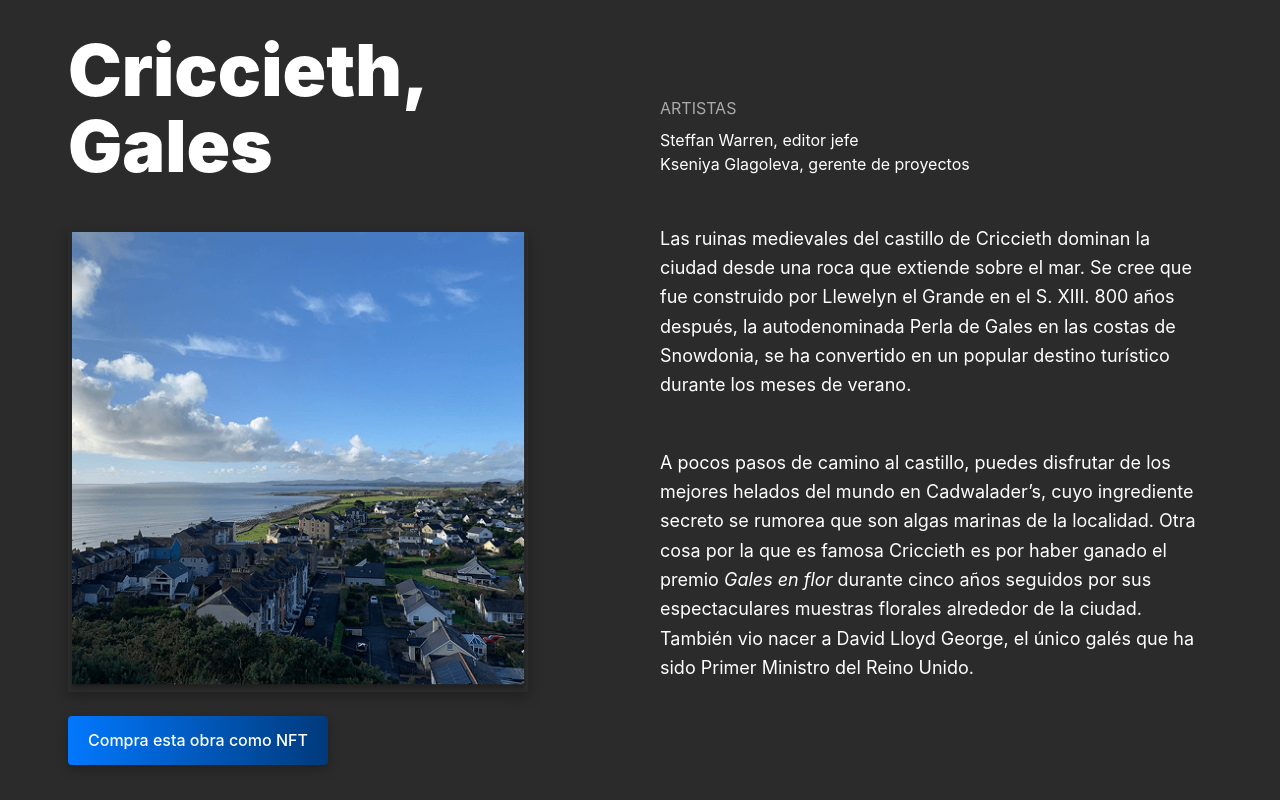
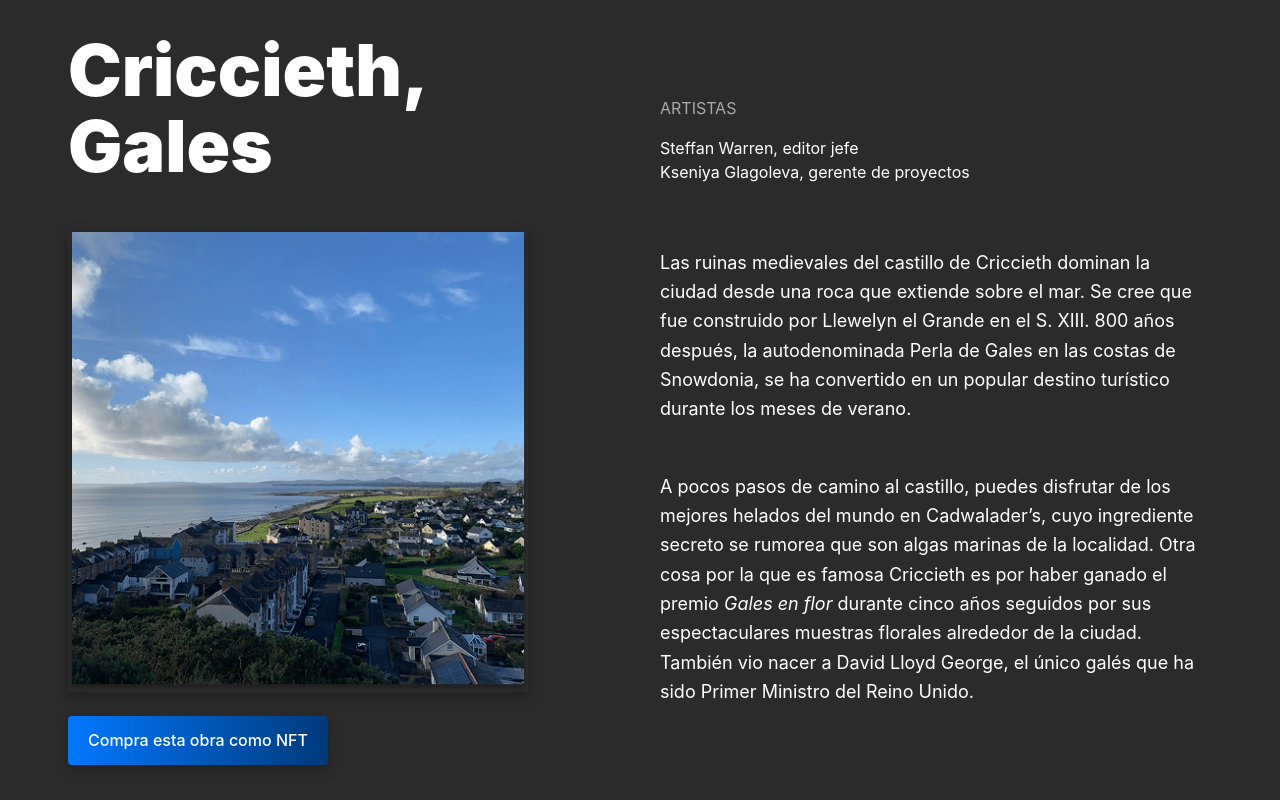
Before and after one commit to Gaboobga/web_project_homeland, a plain HTML site: page index.html in a window 1280 px wide. Shown: the part 2340-3140 px from the top of the page. Drawn offline with Linux system fonts and the light colour scheme; a web font is replaced by a local one.

Commit message:
correccion br y degradado

```diff
--- a/blocks/place.css
+++ b/blocks/place.css
@@ -77,7 +77,7 @@
   font-size: 16px;
   font-weight: 500;
   color: #ffffff;
-  background: linear-gradient(90deg, #0278fe 0%, #003a7b 100%);
+  background: linear-gradient(90deg, #0278fe 0%, #003a7b 99.98%);
   padding: 13px 20px;
   border-radius: 4px;
   text-decoration: none;
@@ -86,7 +86,11 @@
 }
 
 .place__button:hover {
-  opacity: 0.5;
+  background: linear-gradient(
+    90deg,
+    rgba(2, 120, 254, 0.25) 0%,
+    rgba(0, 58, 123, 0.25) 99.98%
+  );
 }
 
 .place__column_text {
@@ -107,12 +111,12 @@
   margin: 0 0 8px;
 }
 
-.place__credits-text {
+.place__credits-text span {
+  display: block;
+  margin: 0;
+  font-size: 16px;
+  line-height: 1.5;
   color: #ffffff;
-  font-size: 16px;
-  font-weight: 400;
-  line-height: 1.5;
-  margin: 0;
 }
 
 .place__text {
--- a/index.html
+++ b/index.html
@@ -138,8 +138,8 @@
                 <div class="place__credits">
                   <p class="place__credits-heading">ARTISTAS</p>
                   <p class="place__credits-text">
-                    Steffan Warren, editor jefe<br />
-                    Kseniya Glagoleva, gerente de proyectos
+                    <span>Steffan Warren, editor jefe</span>
+                    <span>Kseniya Glagoleva, gerente de proyectos</span>
                   </p>
                 </div>
 
```
